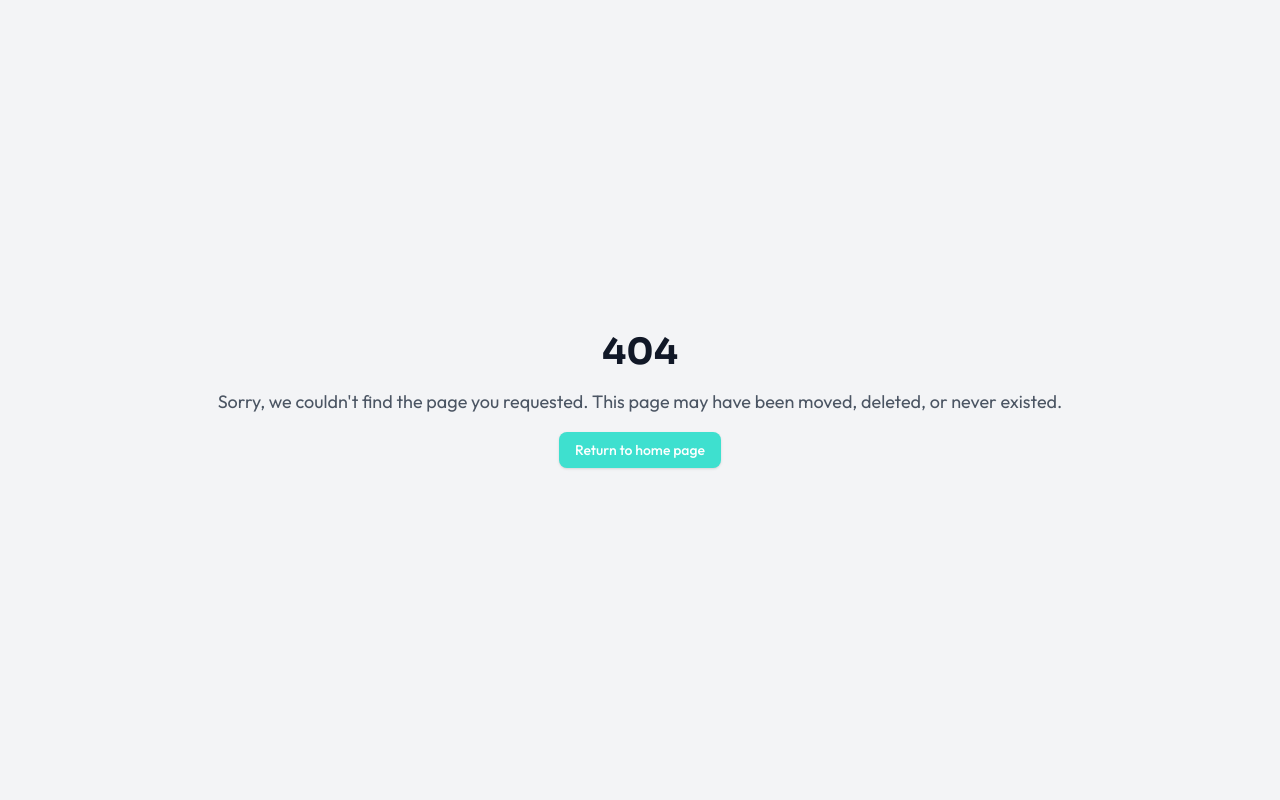
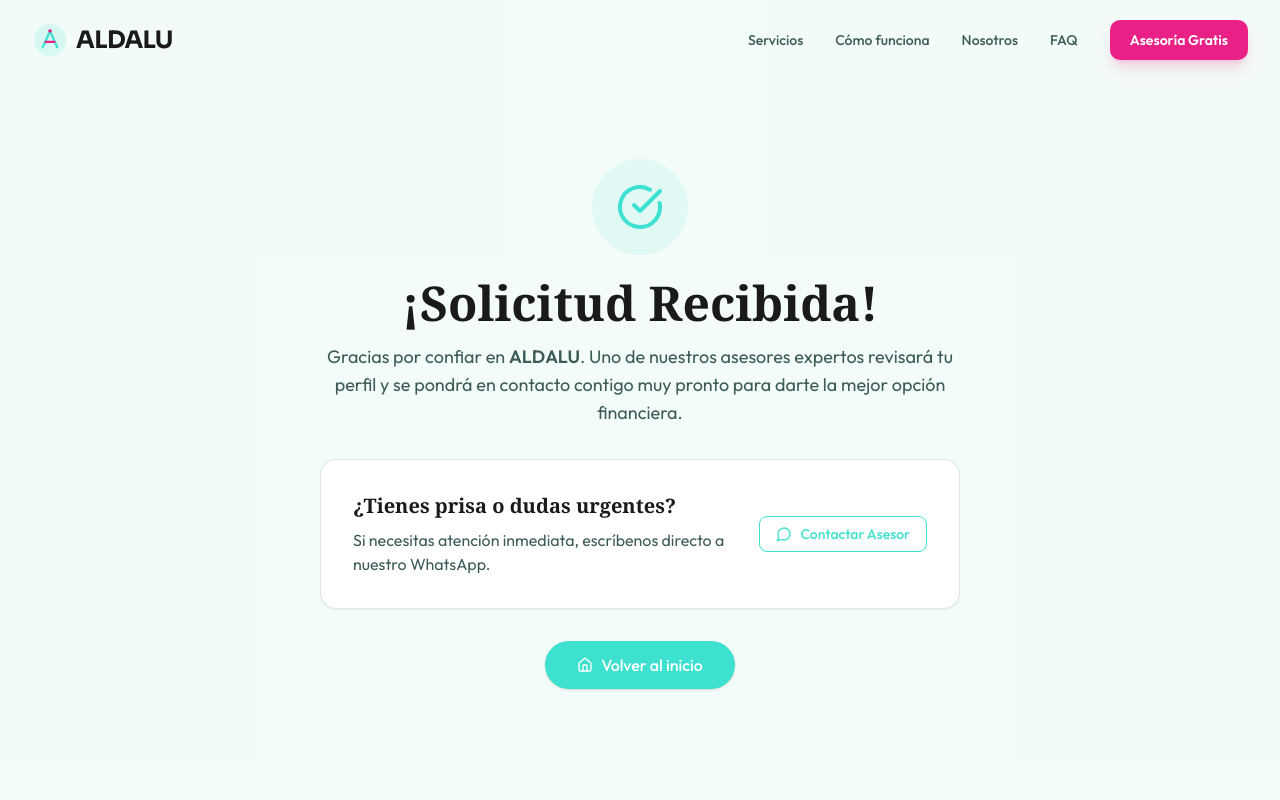
Before and after one commit to alexbai13/sg-ea9df74b-903c-4a2e-8fa0-0a759c312635-1777059423, a Next.js app: page /gracias in a window 1280 px wide. Before the commit this address had no page. Shown: the top 800 px of the page. Built offline with nearby package versions, Linux system fonts and the light colour scheme.

Commit message:
feat(marketing): add thank you page and redirect form

```diff
--- /dev/null
+++ b/src/pages/gracias.tsx
@@ -0,0 +1,91 @@
+import React from "react";
+import { SEO } from "@/components/SEO";
+import { Navigation } from "@/components/Navigation";
+import { Footer } from "@/components/Footer";
+import { motion } from "framer-motion";
+import { CheckCircle, Home, MessageCircle } from "lucide-react";
+import Link from "next/link";
+import { Button } from "@/components/ui/button";
+
+export default function Gracias() {
+  return (
+    <>
+      <SEO
+        title="¡Gracias por tu registro! | ALDALU"
+        description="Hemos recibido tu información. Un asesor experto se pondrá en contacto contigo muy pronto."
+      />
+      <Navigation />
+      <main className="min-h-screen pt-28 pb-16 flex items-center justify-center bg-muted/30">
+        <div className="container max-w-2xl text-center px-4">
+          <motion.div
+            initial={{ scale: 0.8, opacity: 0 }}
+            animate={{ scale: 1, opacity: 1 }}
+            transition={{ duration: 0.5, ease: "easeOut" }}
+            className="flex justify-center mb-6"
+          >
+            <div className="h-24 w-24 bg-primary/10 rounded-full flex items-center justify-center">
+              <CheckCircle className="h-12 w-12 text-primary" />
+            </div>
+          </motion.div>
+
+          <motion.h1
+            initial={{ y: 20, opacity: 0 }}
+            animate={{ y: 0, opacity: 1 }}
+            transition={{ duration: 0.5, delay: 0.1 }}
+            className="font-serif text-4xl md:text-5xl font-bold text-foreground mb-4"
+          >
+            ¡Solicitud Recibida!
+          </motion.h1>
+
+          <motion.p
+            initial={{ y: 20, opacity: 0 }}
+            animate={{ y: 0, opacity: 1 }}
+            transition={{ duration: 0.5, delay: 0.2 }}
+            className="text-lg text-muted-foreground mb-8"
+          >
+            Gracias por confiar en <strong>ALDALU</strong>. Uno de nuestros asesores expertos revisará tu perfil y se pondrá en contacto contigo muy pronto para darte la mejor opción financiera.
+          </motion.p>
+
+          <motion.div
+            initial={{ y: 20, opacity: 0 }}
+            animate={{ y: 0, opacity: 1 }}
+            transition={{ duration: 0.5, delay: 0.3 }}
+            className="bg-card p-6 md:p-8 rounded-2xl shadow-sm border border-border mb-8 text-left"
+          >
+            <div className="flex flex-col md:flex-row items-center gap-6">
+              <div className="flex-1 text-center md:text-left">
+                <h2 className="font-serif text-xl font-semibold mb-2">¿Tienes prisa o dudas urgentes?</h2>
+                <p className="text-muted-foreground mb-0">Si necesitas atención inmediata, escríbenos directo a nuestro WhatsApp.</p>
+              </div>
+              <Button asChild variant="outline" className="w-full md:w-auto border-primary text-primary hover:bg-primary/5 whitespace-nowrap">
+                <a
+                  href="https://wa.me/525541389710?text=Hola,%20acabo%20de%20llenar%20el%20formulario%20en%20su%20sitio%20web%20y%20me%20gustar%C3%ADa%20atenci%C3%B3n%20r%C3%A1pida."
+                  target="_blank"
+                  rel="noopener noreferrer"
+                  className="flex items-center gap-2"
+                >
+                  <MessageCircle size={18} />
+                  Contactar Asesor
+                </a>
+              </Button>
+            </div>
+          </motion.div>
+
+          <motion.div
+            initial={{ opacity: 0 }}
+            animate={{ opacity: 1 }}
+            transition={{ duration: 0.5, delay: 0.4 }}
+          >
+            <Button asChild className="bg-primary text-primary-foreground hover:bg-primary/90 h-12 px-8 rounded-full text-base font-medium">
+              <Link href="/" className="flex items-center gap-2">
+                <Home size={18} />
+                Volver al inicio
+              </Link>
+            </Button>
+          </motion.div>
+        </div>
+      </main>
+      <Footer />
+    </>
+  );
+}
```
Also changed, not shown: .softgen/tasks/task-5.md (added).
